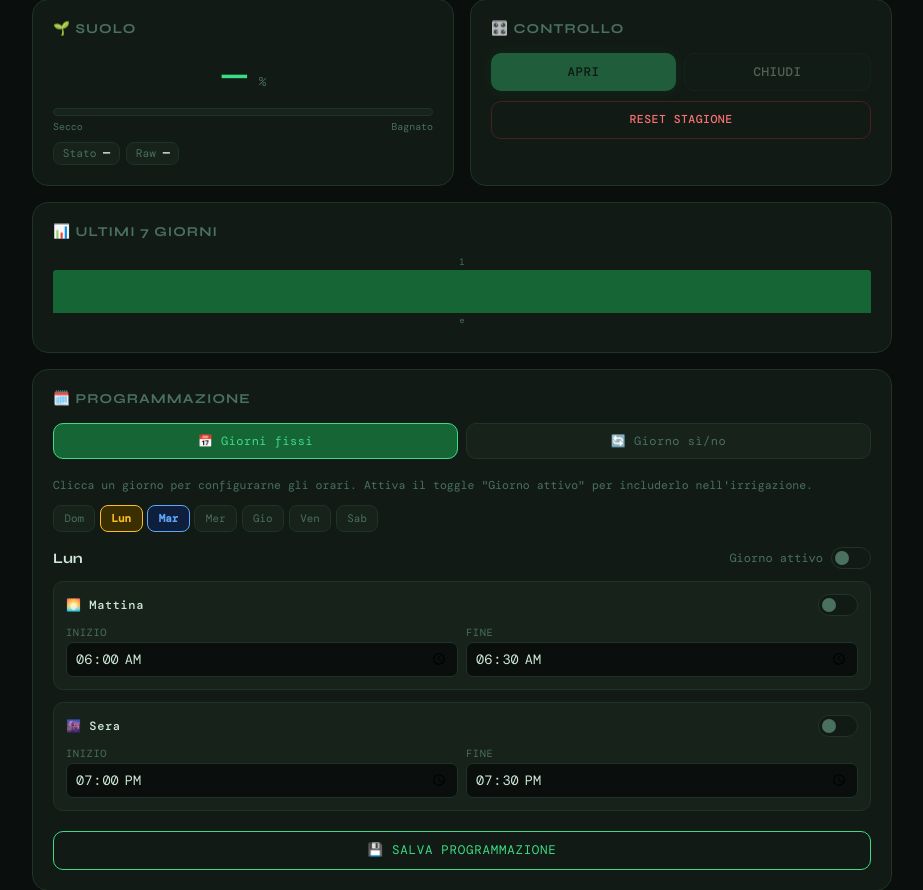
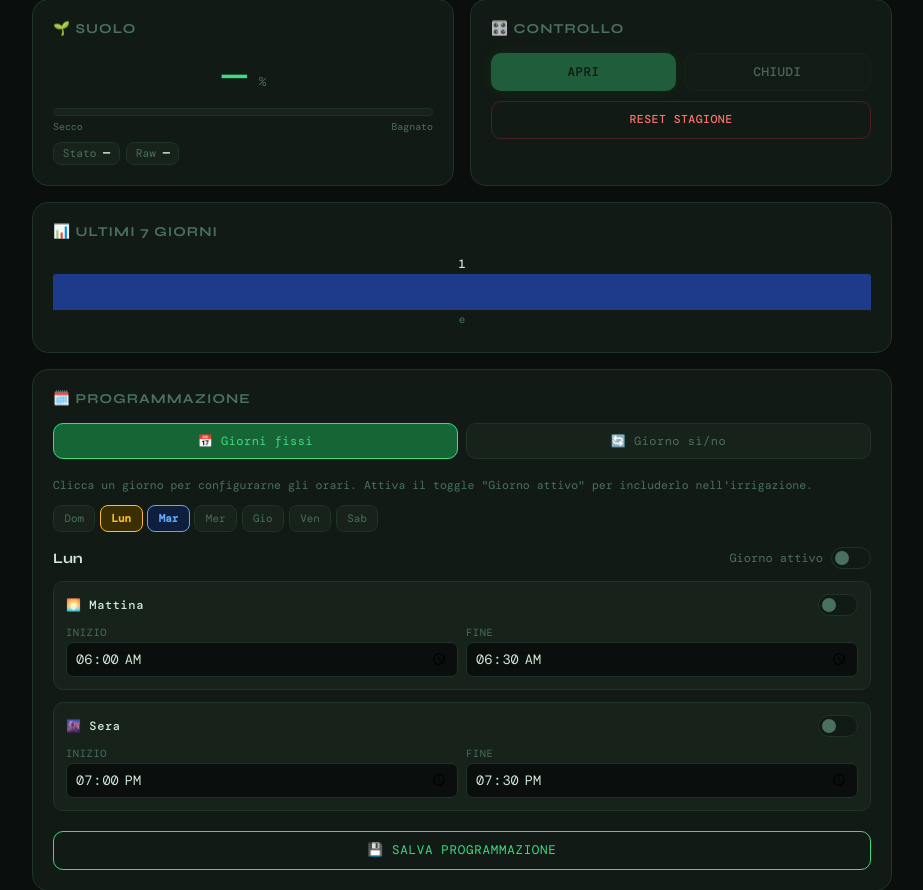
Before and after one commit to o1gres/OrtoCasa, a Flask app: page / in a window 1280 px wide. Shown: the part 304-1194 px from the top of the page, without its empty margins (178-1101 px from the left). Run offline with Flask 3, Linux system fonts and the light colour scheme; data comes from the database, SQL or seed files in the repository; tables that the repository leaves empty hold one stand-in row (values such as "Sample post").

Commit message:
Aumentata dimensione font litri acqua - cambiato colore da verde a blu

```diff
--- a/irrigazione_raspberry/templates/index.html
+++ b/irrigazione_raspberry/templates/index.html
@@ -73,10 +73,10 @@
     .chart-wrap{overflow-x:auto;padding-bottom:.4rem}
     .chart{display:flex;align-items:flex-end;gap:3px;height:70px;min-width:100%}
     .bar-col{display:flex;flex-direction:column;align-items:center;gap:2px;flex:1;min-width:22px;height:100%;justify-content:flex-end}
-    .bar{width:100%;background:var(--green2);border-radius:3px 3px 0 0;min-height:2px;cursor:default;transition:background .2s}
-    .bar:hover{background:var(--green)}
-    .bar-label{font-size:.52rem;color:var(--muted);white-space:nowrap}
-    .bar-val{font-size:.58rem;color:var(--muted)}
+    .bar{width:100%;background:#1e3a8a;border-radius:3px 3px 0 0;min-height:2px;cursor:default;transition:background .2s}
+    .bar:hover{background:#3b82f6}
+    .bar-val{font-size:.75rem;color:var(--text);font-weight:500}
+    .bar-label{font-size:.68rem;color:var(--muted);white-space:nowrap}
 
     /* ── Buttons ── */
     .btn-row{display:flex;gap:.5rem;flex-wrap:wrap}
```
